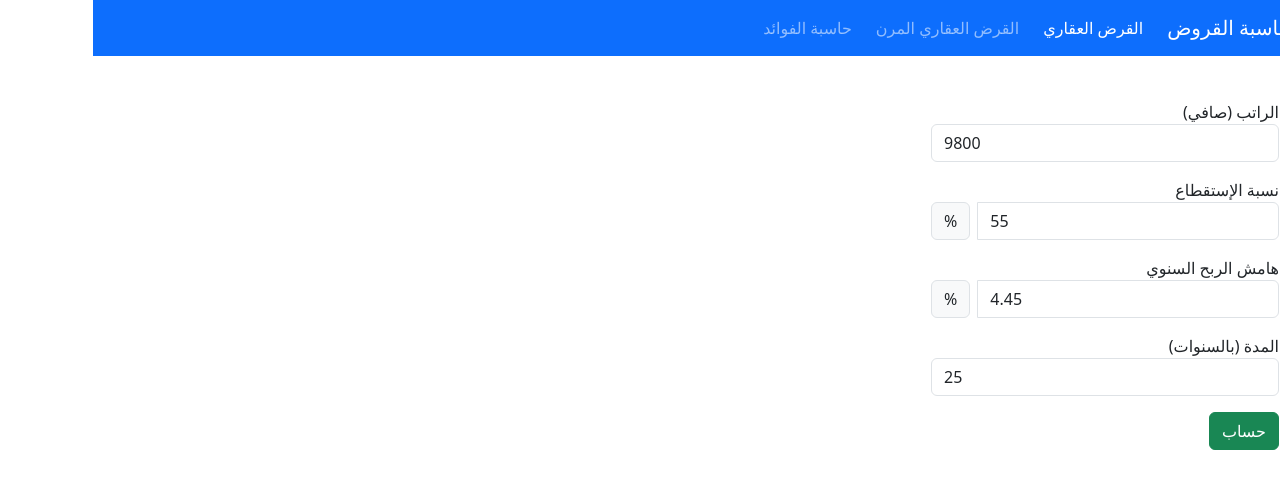
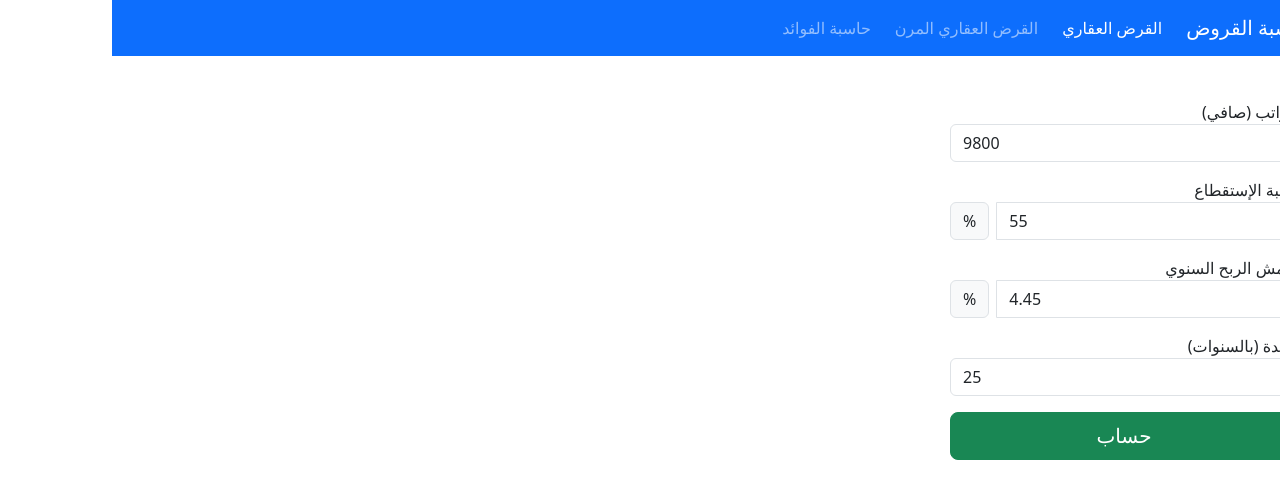
Before and after one commit to OMAR-777/loaning-calculator-angular, an Angular app: page / in a window 1280 px wide. Shown: the top 498 px of the page. Built offline with nearby package versions, Linux system fonts and the light colour scheme.

Commit message:
update button style

```diff
--- a/src/app/benefits/benefits.component.html
+++ b/src/app/benefits/benefits.component.html
@@ -36,7 +36,9 @@
             placeholder="debt"
           />
         </div>
-          <button class="btn btn-success" type="submit">حساب</button>
+        <div class="d-grid">
+          <button class="btn btn-success btn-lg" type="submit">حساب</button>
+        </div>
       </form>
     </div>
 
--- a/src/app/flex-mortgage/flex-mortgage.component.html
+++ b/src/app/flex-mortgage/flex-mortgage.component.html
@@ -88,13 +88,17 @@
             placeholder="Years"
           />
         </div>
-        <button class="btn btn-success" type="submit">حساب</button>
+        <div class="d-grid">
+          <button class="btn btn-success btn-lg" type="submit">حساب</button>
+        </div>
       </form>
     </div>
 
     <div class="col-md-8">
-      <app-finance-details [finance]="finance" [financeType]="FinanceType.FlexibleMortgageLoan"></app-finance-details>
+      <app-finance-details
+        [finance]="finance"
+        [financeType]="FinanceType.FlexibleMortgageLoan"
+      ></app-finance-details>
     </div>
-
   </div>
 </div>
--- a/src/app/mortgage/mortgage.component.html
+++ b/src/app/mortgage/mortgage.component.html
@@ -55,13 +55,17 @@
             placeholder="Years"
           />
         </div>
-        <button class="btn btn-success" type="submit">حساب</button>
+        <div class="d-grid">
+          <button class="btn btn-success btn-lg" type="submit">حساب</button>
+        </div>
       </form>
     </div>
 
     <div class="col-md-8">
-      <app-finance-details [finance]="finance" [financeType]="FinanceType.MortgageLoan"></app-finance-details>
+      <app-finance-details
+        [finance]="finance"
+        [financeType]="FinanceType.MortgageLoan"
+      ></app-finance-details>
     </div>
-
   </div>
 </div>
```
Lines whose indentation alone changed are shown as unchanged.
